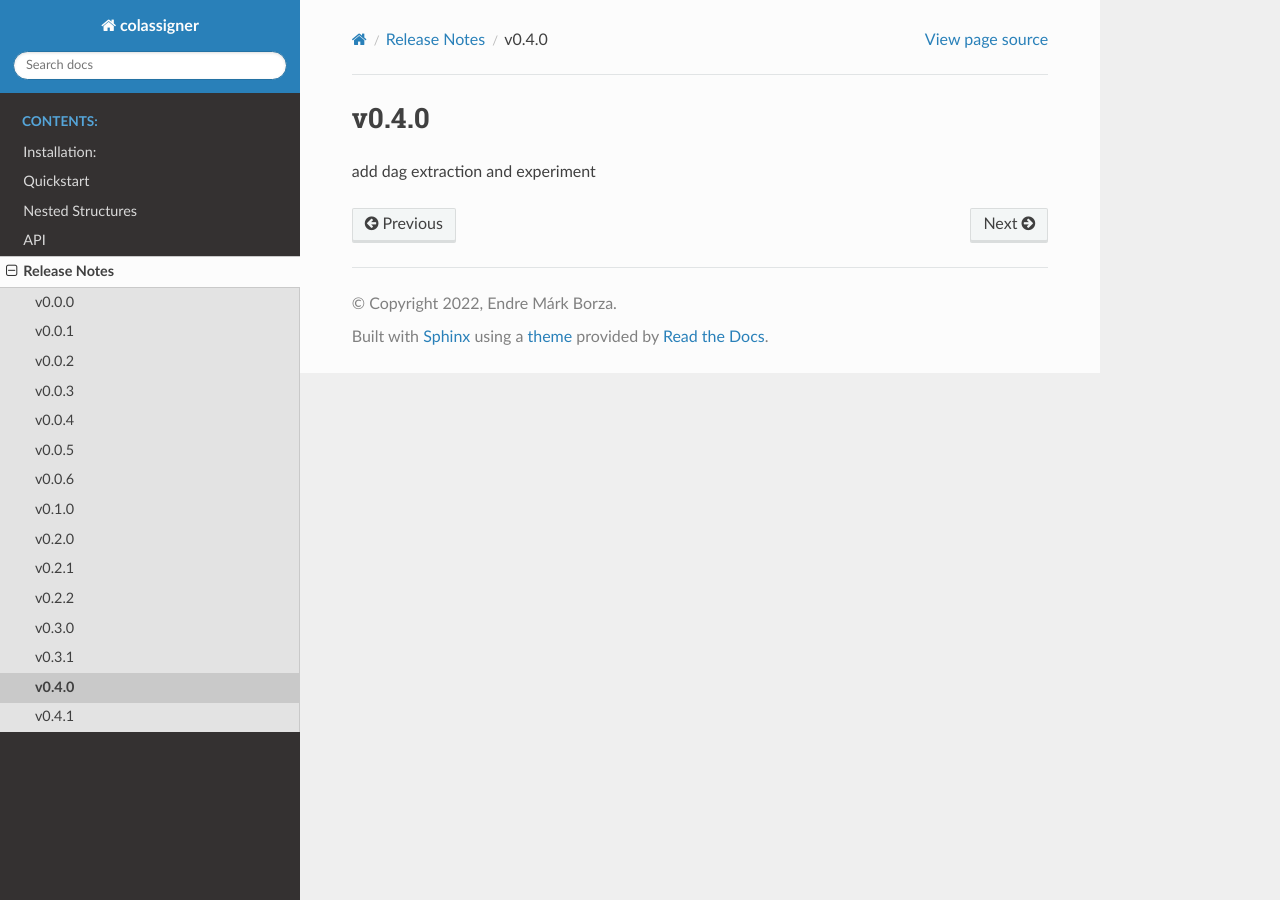
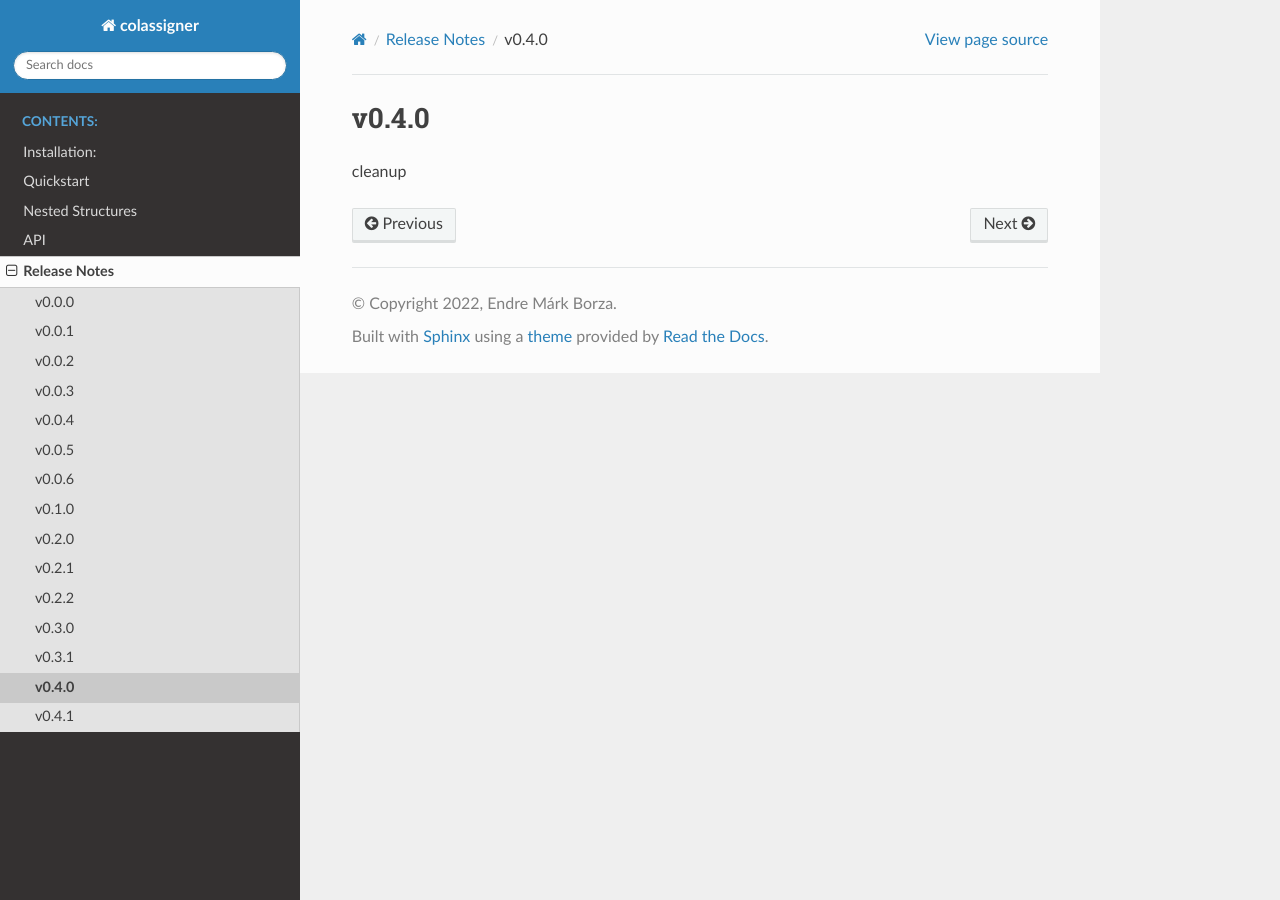
Before and after one commit to endremborza/colassigner, a Sphinx documentation site: the page built from docs/release_notes/v0.4.0.rst, in a window 1280 px wide. Built offline with Sphinx 7.4.7 and the Read the Docs theme 2.0.0, drawn with Linux system fonts in a browser that asks for light colours.

Commit message:
docs for v0.4.0

```diff
--- a/docs/release_notes/v0.4.0.rst
+++ b/docs/release_notes/v0.4.0.rst
@@ -1,4 +1,4 @@
 v0.4.0
-------
+---------------------
 
-add dag extraction and experiment
+cleanup
```
